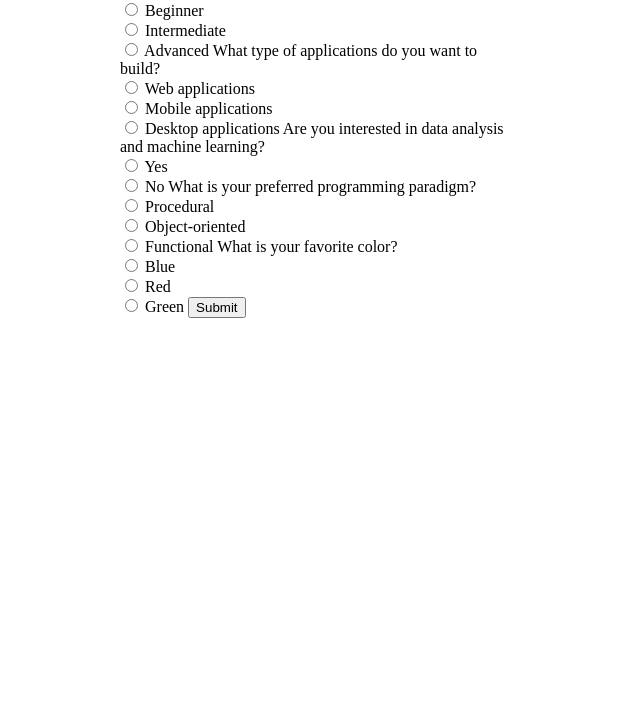
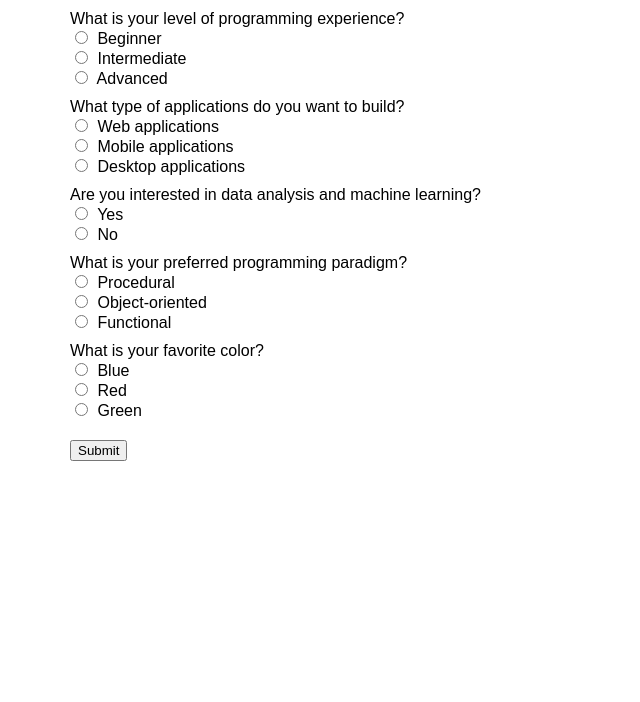
Before and after one commit to KIL4ME/PLS, a plain HTML site: page PLS.html in a window 1280 px wide. Shown: the part 98-800 px from the top of the page, without its empty margins (320-960 px from the left). Drawn offline with Linux system fonts and the light colour scheme; files that its build step writes are made by us from their sources; files whose address does not match are found by name.

Commit message:
adding styling elements

```diff
--- a/CSS/style.css
+++ b/CSS/style.css
@@ -1,23 +1,34 @@
 body {
-    font-family: Arial, Helvetica, sans-serif
-    margin 20px;
+    font-family: Arial, Helvetica, sans-serif;
+    margin: 0;
+    padding: 20px;
   }
 
   h1 {
     text-align: center;
+    margin-bottom: 30px;
   }
 
   form {
-    max-width: 400px;
-    margin: 20px auto;
+    max-width: 500px;
+    margin: 0 auto;
   }
 
-button [type="submit"] {
+  label {
     display: block;
-    margin: 10px auto;
+    margin-bottom: 10px;
+  }
+
+  input[type="radio"] {
+    margin-right: 5px;
+  }
+
+  input[type="submit"] {
+    display: block;
+    margin-top: 20px;
   }
 
   #result {
-    max-width: 400px;
-    margin: 20px auto;
+    margin-top: 30px;
+    font-weight: bold;
   }
```
Lines whose indentation alone changed are shown as unchanged.
